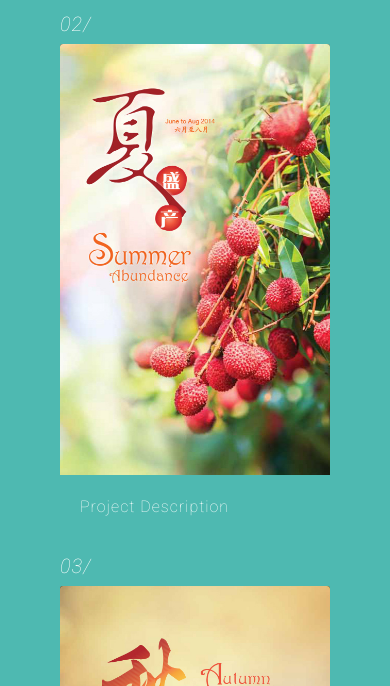
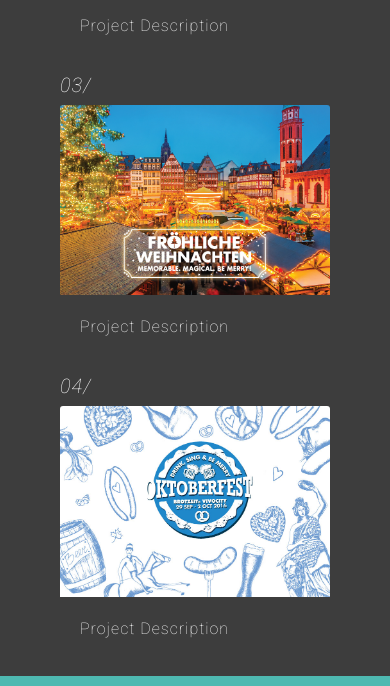
Before and after one commit to jolenewai/my_first_github_repo, a plain HTML site: page index.html in a window 390 px wide. Shown: the part 5581-6267 px from the top of the page. Drawn offline with nearby package versions, Linux system fonts and the light colour scheme.

Commit message:
Fix Spacing and missing image

```diff
--- a/index.html
+++ b/index.html
@@ -162,7 +162,7 @@
         </div>
       </div>
         </section>
-        <section class="portfolio">
+        <section class="portfolio-2">
           <a name="porfolio-section-web"></a>
           <div id="porfolio-container-2" class="row m-0 align-items-center">
             <div class="col-12">
@@ -179,28 +179,28 @@
               <div class="card-deck">
                 <div class="card">
                   <h5 class="card-number">01/</h5>
-                  <img src="images/2014_spring_menu_singapore-1.jpg" class="card-img-top" alt="Graphic Designs">
+                  <img src="images/oktoberfest_cover.jpg" class="card-img-top" alt="Graphic Designs">
                   <div class="card-body">
                     <p class="card-text">Project Description</p>
                   </div>
                 </div>
                 <div class="card">
                   <h5 class="card-number">02/</h5>
-                  <img src="images/2014_summer_menu-1.jpg" class="card-img-top" alt="Graphic Designs">
+                  <img src="images/karneval_cover.jpg" class="card-img-top" alt="Graphic Designs">
                   <div class="card-body">
                     <p class="card-text">Project Description</p>
                   </div>
                 </div>
                 <div class="card">
                   <h5 class="card-number">03/</h5>
-                  <img src="images/2014-Autumn-menu-1.jpg" class="card-img-top" alt="Graphic Designs">
+                  <img src="images/christmas_cover.jpg" class="card-img-top" alt="Graphic Designs">
                   <div class="card-body">
                     <p class="card-text">Project Description</p>
                   </div>
                 </div>
                 <div class="card">
                   <h5 class="card-number">04/</h5>
-                  <img src="images/2014_winter_menu-1.jpg" class="card-img-top" alt="Graphic Designs">
+                  <img src="images/oktoberfest_cover.jpg" class="card-img-top" alt="Graphic Designs">
                   <div class="card-body">
                     <p class="card-text">Project Description</p>
                   </div>
@@ -305,7 +305,7 @@
 
         <section class="contact">
           <a name="Contact"></a>
-          <div id="contactform" class="row justify-content-center align-items-center mx-0">
+          <div id="contactform" class="row justify-content-center align-items-center mx-0 pb-4">
             <div class="col-8 text-center">
               <h1 class="yellow">CONTACT_</h1>
               <p class="white">For collaboration opportunity, kindly write to me at freelancer.jolene@gmail.com or simply complete the form below:</p>
@@ -329,7 +329,7 @@
           </div>
         </section>
         <section class="footer">
-          Created by Jolene Wai &copy; 2020
+          <p class="my-3">Created by Jolene Wai &copy; 2020</p>
         </section>
       </div>
     <!-- Optional JavaScript -->
--- a/style.css
+++ b/style.css
@@ -151,6 +151,13 @@ h2{
     background-color:#4EB9B1;
 }
 
+.portfolio-2{
+    height:100%;
+    min-height:100%;
+    background-color:#3d3d3d;
+}
+
+
 .portfolio .card img{
     /*width:205px;*/
     background:#000;
@@ -189,6 +196,7 @@ a.btn:hover, .btn:hover{
 .footer {
     font-size:0.8em;
     text-align:center;
+
 }
 
 /* On screens that are 600px wide or less, make the menu links stack on top of each other instead of next to each other */
@@ -247,7 +255,7 @@ a.btn:hover, .btn:hover{
         width:100%;
     }
 
-    .about, .portfolio, .contact{
+    .about, .portfolio, .contact, .portfolio-2{
         padding-top:1em;
     }
 
```
Also changed, not shown: images/christmas_cover.jpg (added), images/karneval_cover.jpg (added), images/oktoberfest_cover.jpg (added).
